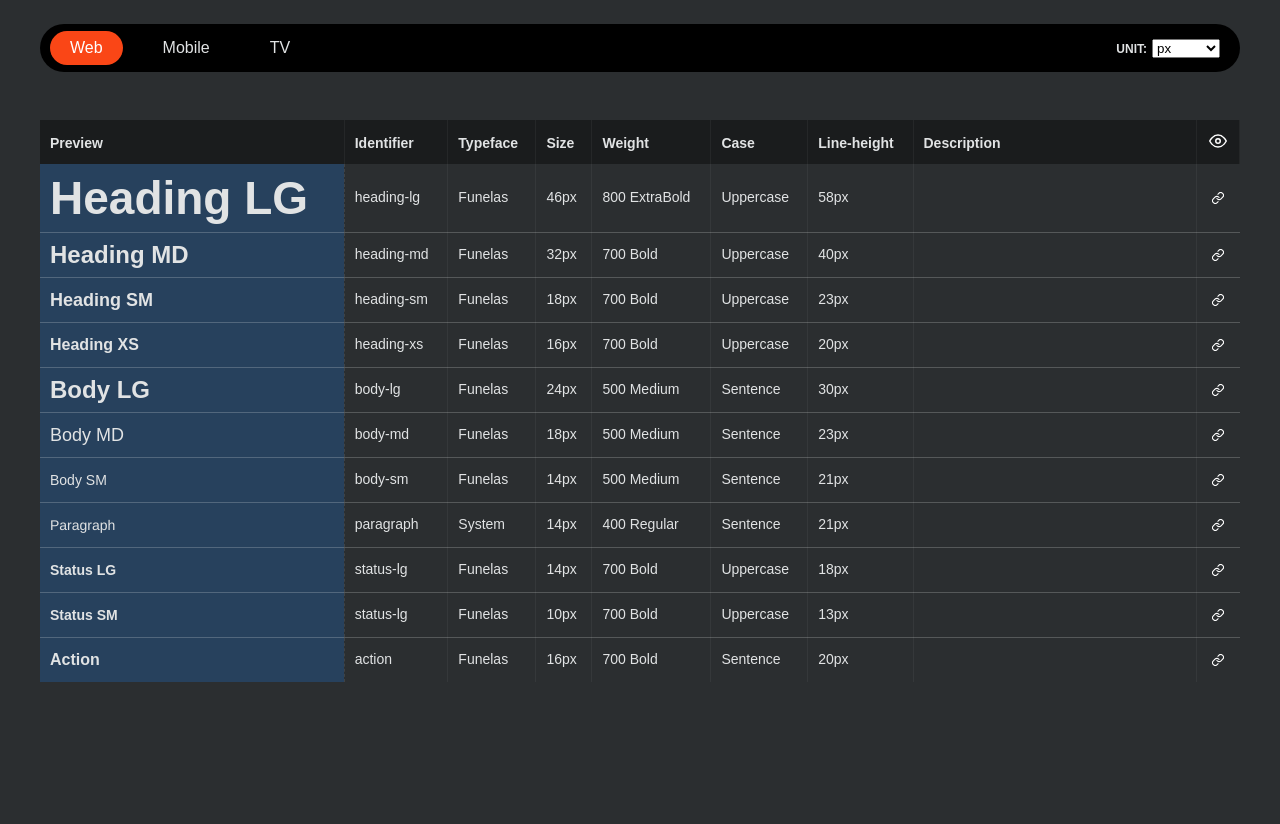
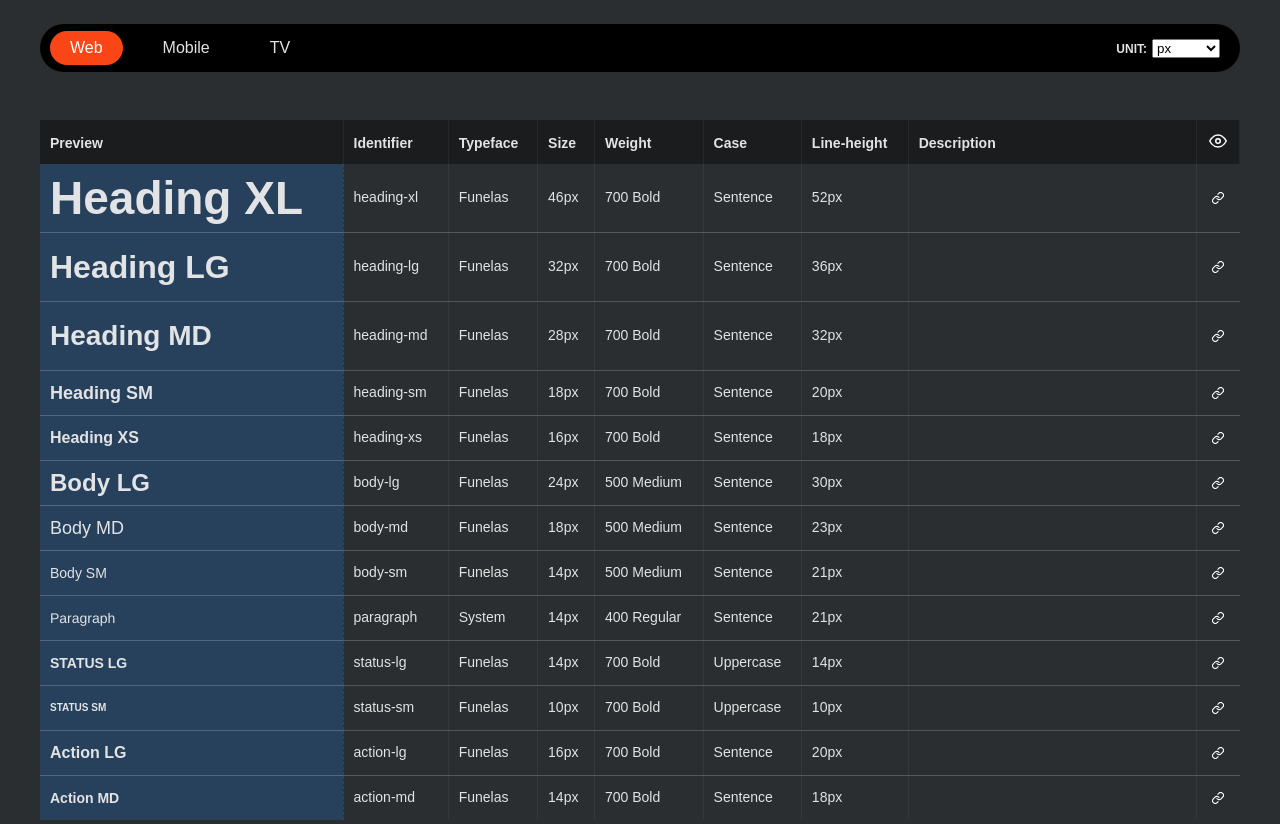
Before and after one commit to kamicrafted/typography_prototype, a Vue app: page /#/table in a window 1280 px wide. Built offline with nearby package versions, Linux system fonts and the light colour scheme; a web font is replaced by a local one.

Commit message:
updated type ramp

```diff
--- a/package.json
+++ b/package.json
@@ -9,6 +9,7 @@
   },
   "dependencies": {
     "core-js": "^2.6.5",
+    "gulp": "^4.0.2",
     "sass": "^1.20.1",
     "sass-loader": "^7.1.0",
     "vue": "^2.6.10",
--- a/src/assets/data/mobile-type.json
+++ b/src/assets/data/mobile-type.json
@@ -1,5 +1,16 @@
 {
   "typography": [
+    {
+      "title": "Heading XL",
+      "classname": "heading-xl",
+      "face": "Funelas",
+      "size": "28",
+      "weight": "700 Bold",
+      "case": "Sentence",
+      "lineheight": "32",
+      "description": "",
+      "img": ""
+    },
     {
       "title": "Heading LG",
       "classname": "heading-lg",
@@ -7,20 +18,20 @@
       "size": "24",
       "weight": "700 Bold",
       "case": "Sentence",
-      "lineheight": "30",
+      "lineheight": "27",
       "description": "",
-      "img": "http://client.kamicrafted.com/fubo/typescale/previews/mobile/heading-lg.jpg"
+      "img": ""
     },
     {
       "title": "Heading MD",
       "classname": "heading-md",
       "face": "Funelas",
       "size": "18",
-      "weight": "700 Bold, 500 Medium",
-      "case": "Uppercase",
-      "lineheight": "23",
+      "weight": "700 Bold",
+      "case": "Sentence",
+      "lineheight": "20",
       "description": "",
-      "img": "http://client.kamicrafted.com/fubo/typescale/previews/mobile/heading-md.jpg"
+      "img": ""
     },
     {
       "title": "Heading SM",
@@ -28,10 +39,10 @@
       "face": "Funelas",
       "size": "16",
       "weight": "700 Bold",
-      "case": "Sentence, Uppercase",
-      "lineheight": "20",
+      "case": "Sentence",
+      "lineheight": "18",
       "description": "",
-      "img": "http://client.kamicrafted.com/fubo/typescale/previews/mobile/heading-sm.jpg"
+      "img": ""
     },
     {
       "title": "Heading XS",
@@ -39,10 +50,10 @@
       "face": "Funelas",
       "size": "14",
       "weight": "700 Bold",
-      "case": "Sentence, Uppercase",
-      "lineheight": "18",
+      "case": "Sentence",
+      "lineheight": "16",
       "description": "",
-      "img": "http://client.kamicrafted.com/fubo/typescale/previews/mobile/heading-xs.jpg"
+      "img": ""
     },
     {
       "title": "Body LG",
@@ -53,7 +64,7 @@
       "case": "Sentence",
       "lineheight": "24",
       "description": "",
-      "img": "http://client.kamicrafted.com/fubo/typescale/previews/mobile/body-lg.jpg"
+      "img": ""
     },
     {
       "title": "Body MD",
@@ -64,7 +75,7 @@
       "case": "Sentence",
       "lineheight": "21",
       "description": "",
-      "img": "http://client.kamicrafted.com/fubo/typescale/previews/mobile/body-md.jpg"
+      "img": ""
     },
     {
       "title": "Body SM",
@@ -75,7 +86,7 @@
       "case": "Sentence",
       "lineheight": "15",
       "description": "",
-      "img": "http://client.kamicrafted.com/fubo/typescale/previews/mobile/body-sm.jpg"
+      "img": ""
     },
     {
       "title": "Paragraph",
@@ -86,29 +97,51 @@
       "case": "Sentence",
       "lineheight": "24",
       "description": "",
-      "img": "http://client.kamicrafted.com/fubo/typescale/previews/mobile/paragraph.jpg"
+      "img": ""
     },
     {
-      "title": "Status",
-      "classname": "status",
+      "title": "Status MD",
+      "classname": "status-md",
       "face": "Funelas",
       "size": "12",
       "weight": "700 Bold",
       "case": "Uppercase",
-      "lineheight": "15",
+      "lineheight": "12",
       "description": "",
-      "img": "http://client.kamicrafted.com/fubo/typescale/previews/mobile/status.jpg"
+      "img": ""
     },
     {
-      "title": "Action",
-      "classname": "action",
+      "title": "Status XS",
+      "classname": "status-xs",
+      "face": "Funelas",
+      "size": "8",
+      "weight": "700 Bold",
+      "case": "Uppercase",
+      "lineheight": "8",
+      "description": "",
+      "img": ""
+    },
+    {
+      "title": "Action LG",
+      "classname": "action-lg",
+      "face": "Funelas",
+      "size": "18",
+      "weight": "700 Bold",
+      "case": "Sentence",
+      "lineheight": "21",
+      "description": "",
+      "img": ""
+    },
+    {
+      "title": "Action MD",
+      "classname": "action-md",
       "face": "Funelas",
       "size": "16",
       "weight": "700 Bold",
       "case": "Sentence",
       "lineheight": "20",
       "description": "",
-      "img": "http://client.kamicrafted.com/fubo/typescale/previews/mobile/action.jpg"
+      "img": ""
     }
   ]
 }
--- a/src/assets/data/tv-type.json
+++ b/src/assets/data/tv-type.json
@@ -1,37 +1,48 @@
 {
   "typography": [
+    {
+      "title": "Heading XL",
+      "classname": "heading-xl",
+      "face": "Funelas",
+      "size": "100",
+      "weight": "800 ExtraBold",
+      "case": "Sentence",
+      "lineheight": "114",
+      "description": "",
+      "img": ""
+    },
     {
       "title": "Heading LG",
       "classname": "heading-lg",
       "face": "Funelas",
       "size": "72",
       "weight": "800 ExtraBold",
-      "case": "Sentence, Capital",
-      "lineheight": "90",
+      "case": "Sentence",
+      "lineheight": "82",
       "description": "",
-      "img": "http://client.kamicrafted.com/fubo/typescale/previews/tv/heading-lg.jpg"
+      "img": ""
     },
     {
       "title": "Heading MD",
       "classname": "heading-md",
       "face": "Funelas",
-      "size": "46",
+      "size": "60",
       "weight": "800 ExtraBold",
       "case": "Sentence",
-      "lineheight": "58",
+      "lineheight": "68",
       "description": "",
-      "img": "http://client.kamicrafted.com/fubo/typescale/previews/tv/heading-md.jpg"
+      "img": ""
     },
     {
       "title": "Heading SM",
       "classname": "heading-sm",
       "face": "Funelas",
-      "size": "32",
-      "weight": "500 Medium, 800 ExtraBold",
-      "case": "Sentence, Uppercase",
-      "lineheight": "40",
+      "size": "46",
+      "weight": "800 ExtraBold",
+      "case": "Sentence",
+      "lineheight": "52",
       "description": "",
-      "img": "http://client.kamicrafted.com/fubo/typescale/previews/tv/heading-sm.jpg"
+      "img": ""
     },
     {
       "title": "Heading XS",
@@ -39,10 +50,10 @@
       "face": "Funelas",
       "size": "28",
       "weight": "800 ExtraBold",
-      "case": "Sentence, Uppercase",
-      "lineheight": "35",
+      "case": "Sentence",
+      "lineheight": "32",
       "description": "",
-      "img": "http://client.kamicrafted.com/fubo/typescale/previews/tv/heading-xs.jpg"
+      "img": ""
     },
     {
       "title": "Body LG",
@@ -53,7 +64,7 @@
       "case": "Sentence",
       "lineheight": "48",
       "description": "",
-      "img": "http://client.kamicrafted.com/fubo/typescale/previews/tv/body-lg.jpg"
+      "img": ""
     },
     {
       "title": "Body MD",
@@ -61,10 +72,10 @@
       "face": "Funelas",
       "size": "28",
       "weight": "500 Medium",
-      "case": "Sentence, Capital",
+      "case": "Sentence",
       "lineheight": "42",
       "description": "",
-      "img": "http://client.kamicrafted.com/fubo/typescale/previews/tv/body-md.jpg"
+      "img": ""
     },
     {
       "title": "Body SM",
@@ -72,32 +83,54 @@
       "face": "Funelas",
       "size": "24",
       "weight": "500 Medium",
-      "case": "Sentence, Capital",
+      "case": "Sentence",
       "lineheight": "30",
       "description": "",
-      "img": "http://client.kamicrafted.com/fubo/typescale/previews/tv/body-sm.jpg"
+      "img": ""
+    },
+    {
+      "title": "Body XS",
+      "classname": "body-xs",
+      "face": "Funelas",
+      "size": "18",
+      "weight": "500 Medium",
+      "case": "Sentence",
+      "lineheight": "27",
+      "description": "",
+      "img": ""
     },
     {
       "title": "Paragraph",
       "classname": "paragraph",
       "face": "System",
-      "size": "28",
+      "size": "24",
       "weight": "400 Regular",
       "case": "Sentence",
-      "lineheight": "42",
+      "lineheight": "36",
       "description": "",
-      "img": "http://client.kamicrafted.com/fubo/typescale/previews/tv/paragraph.jpg"
+      "img": ""
     },
     {
-      "title": "Status",
+      "title": "Status LG",
       "classname": "status-lg",
       "face": "Funelas",
       "size": "24",
       "weight": "800 ExtraBold",
       "case": "Uppercase",
-      "lineheight": "30",
+      "lineheight": "24",
       "description": "",
-      "img": "http://client.kamicrafted.com/fubo/typescale/previews/tv/status.jpg"
+      "img": ""
+    },
+    {
+      "title": "Status SM",
+      "classname": "status-sm",
+      "face": "Funelas",
+      "size": "16",
+      "weight": "800 ExtraBold",
+      "case": "Uppercase",
+      "lineheight": "16",
+      "description": "",
+      "img": ""
     },
     {
       "title": "Action",
@@ -108,7 +141,7 @@
       "case": "Sentence",
       "lineheight": "40",
       "description": "",
-      "img": "http://client.kamicrafted.com/fubo/typescale/previews/tv/action.jpg"
+      "img": ""
     }
   ]
 }
--- a/src/assets/data/web-type.json
+++ b/src/assets/data/web-type.json
@@ -1,26 +1,37 @@
 {
   "typography": [
+    {
+      "title": "Heading XL",
+      "classname": "heading-xl",
+      "face": "Funelas",
+      "size": "46",
+      "weight": "700 Bold",
+      "case": "Sentence",
+      "lineheight": "52",
+      "description": "",
+      "img": ""
+    },
     {
       "title": "Heading LG",
       "classname": "heading-lg",
       "face": "Funelas",
-      "size": "46",
-      "weight": "800 ExtraBold",
-      "case": "Uppercase",
-      "lineheight": "58",
+      "size": "32",
+      "weight": "700 Bold",
+      "case": "Sentence",
+      "lineheight": "36",
       "description": "",
-      "img": "http://client.kamicrafted.com/fubo/typescale/previews/web/heading-lg.jpg"
+      "img": ""
     },
     {
       "title": "Heading MD",
       "classname": "heading-md",
       "face": "Funelas",
-      "size": "32",
+      "size": "28",
       "weight": "700 Bold",
-      "case": "Uppercase",
-      "lineheight": "40",
+      "case": "Sentence",
+      "lineheight": "32",
       "description": "",
-      "img": "http://client.kamicrafted.com/fubo/typescale/previews/web/heading-md.jpg"
+      "img": ""
     },
     {
       "title": "Heading SM",
@@ -28,10 +39,10 @@
       "face": "Funelas",
       "size": "18",
       "weight": "700 Bold",
-      "case": "Uppercase",
-      "lineheight": "23",
+      "case": "Sentence",
+      "lineheight": "20",
       "description": "",
-      "img": "http://client.kamicrafted.com/fubo/typescale/previews/web/heading-sm.jpg"
+      "img": ""
     },
     {
       "title": "Heading XS",
@@ -39,10 +50,10 @@
       "face": "Funelas",
       "size": "16",
       "weight": "700 Bold",
-      "case": "Uppercase",
-      "lineheight": "20",
+      "case": "Sentence",
+      "lineheight": "18",
       "description": "",
-      "img": "http://client.kamicrafted.com/fubo/typescale/previews/web/heading-xs.jpg"
+      "img": ""
     },
     {
       "title": "Body LG",
@@ -53,7 +64,7 @@
       "case": "Sentence",
       "lineheight": "30",
       "description": "",
-      "img": "http://client.kamicrafted.com/fubo/typescale/previews/web/body-lg.jpg"
+      "img": ""
     },
     {
       "title": "Body MD",
@@ -64,7 +75,7 @@
       "case": "Sentence",
       "lineheight": "23",
       "description": "",
-      "img": "http://client.kamicrafted.com/fubo/typescale/previews/web/body-md.jpg"
+      "img": ""
     },
     {
       "title": "Body SM",
@@ -75,7 +86,7 @@
       "case": "Sentence",
       "lineheight": "21",
       "description": "",
-      "img": "http://client.kamicrafted.com/fubo/typescale/previews/web/body-sm.jpg"
+      "img": ""
     },
     {
       "title": "Paragraph",
@@ -86,7 +97,7 @@
       "case": "Sentence",
       "lineheight": "21",
       "description": "",
-      "img": "http://client.kamicrafted.com/fubo/typescale/previews/web/paragraph.jpg"
+      "img": ""
     },
     {
       "title": "Status LG",
@@ -95,31 +106,42 @@
       "size": "14",
       "weight": "700 Bold",
       "case": "Uppercase",
-      "lineheight": "18",
+      "lineheight": "14",
       "description": "",
-      "img": "http://client.kamicrafted.com/fubo/typescale/previews/web/status.jpg"
+      "img": "h"
     },
     {
       "title": "Status SM",
-      "classname": "status-lg",
+      "classname": "status-sm",
       "face": "Funelas",
       "size": "10",
       "weight": "700 Bold",
       "case": "Uppercase",
-      "lineheight": "13",
+      "lineheight": "10",
       "description": "",
-      "img": "http://client.kamicrafted.com/fubo/typescale/previews/web/status-sm.jpg"
+      "img": ""
     },
     {
-      "title": "Action",
-      "classname": "action",
+      "title": "Action LG",
+      "classname": "action-lg",
       "face": "Funelas",
       "size": "16",
       "weight": "700 Bold",
       "case": "Sentence",
       "lineheight": "20",
       "description": "",
-      "img": "http://client.kamicrafted.com/fubo/typescale/previews/web/action.jpg"
+      "img": ""
+    },
+    {
+      "title": "Action MD",
+      "classname": "action-md",
+      "face": "Funelas",
+      "size": "14",
+      "weight": "700 Bold",
+      "case": "Sentence",
+      "lineheight": "18",
+      "description": "",
+      "img": ""
     }
   ]
 }
--- a/src/styles/typography.scss
+++ b/src/styles/typography.scss
@@ -97,8 +97,16 @@ Type Scale w/ rhythm
   @include vertical-rhythm(3.5rem, 1, 1);
 }
 
+.font60 {
+  @include vertical-rhythm(3.75rem, 1, 1);
+}
+
 .font72 {
   @include vertical-rhythm(4.5rem, 1, 1);
+}
+
+.font100 {
+  @include vertical-rhythm(6.25rem, 1, 1);
 }
 
 p + p {
@@ -108,13 +116,19 @@ p + p {
 /* ========================================================
 Element Styles - Web
 ======================================================== */
+.web-heading-xl {
+  @extend .font46;
+  font-weight: 700;
+}
+
+
 .web-heading-lg {
-  @extend .font46;
-  font-weight: 800;
+  @extend .font32;
+  font-weight: 700;
 }
 
 .web-heading-md {
-  @extend .font24;
+  @extend .font28;
   font-weight: 700;
 }
 
@@ -152,29 +166,36 @@ Element Styles - Web
 .web-status-lg {
   @extend .font14;
   font-weight: 700;
+  text-transform: uppercase;
 }
 
 .web-status-sm {
   @extend .font10;
   font-weight: 700;
+  text-transform: uppercase;
 }
 
 .web-action-lg {
-  @extend .font18;
+  @extend .font16;
   font-weight: 700;
 }
 
-.web-action {
-  @extend .font16;
+.web-action-md {
+  @extend .font14;
   font-weight: 700;
 }
 
 /* ========================================================
 Element Styles - Mobile
 ======================================================== */
+.mobile-heading-xl {
+  @extend .font28;
+  font-weight: 700;
+}
+
 .mobile-heading-lg {
   @extend .font24;
-  font-weight: 800;
+  font-weight: 700;
 }
 
 .mobile-heading-md {
@@ -213,46 +234,53 @@ Element Styles - Mobile
   font-weight: 400;
 }
 
-.mobile-status {
+.mobile-status-md {
   @extend .font12;
+  font-weight: 700;
+  text-transform: uppercase;
+}
+
+.mobile-status-xs {
+  @extend .font8;
+  font-weight: 700;
+  text-transform: uppercase;
+}
+
+.mobile-action-lg {
+  @extend .font18;
   font-weight: 700;
 }
 
-.mobile-action-lg {
+.mobile-action-md {
   @extend .font16;
-  font-weight: 700;
-}
-
-.mobile-action {
-  @extend .font14;
   font-weight: 700;
 }
 
 /* ========================================================
 Element Styles - TV
 ======================================================== */
+.tv-heading-xl {
+  @extend .font100;
+  font-weight: 800;
+}
+
 .tv-heading-lg {
   @extend .font72;
   font-weight: 800;
 }
 
 .tv-heading-md {
-  @extend .font46;
+  @extend .font60;
   font-weight: 800;
 }
 
 .tv-heading-sm {
-  @extend .font32;
+  @extend .font46;
   font-weight: 800;
 }
 
 .tv-heading-xs {
   @extend .font28;
-  font-weight: 800;
-}
-
-.tv-heading-xxs {
-  @extend .font18;
   font-weight: 800;
 }
 
@@ -277,29 +305,21 @@ Element Styles - TV
 }
 
 .tv-paragraph {
-  @extend .font28;
+  @extend .font24;
   font-family: 'SF UI Text', helvetica, arial, sans-serif;
   font-weight: 400;
-}
-
-.tv-navigation {
-  @extend .font32;
-  font-weight: 800;
 }
 
 .tv-status-lg {
   @extend .font24;
   font-weight: 800;
-}
-
-.tv-status-md {
-  @extend .font18;
-  font-weight: 800;
+  text-transform: uppercase;
 }
 
 .tv-status-sm {
   @extend .font16;
   font-weight: 800;
+  text-transform: uppercase;
 }
 
 .tv-action {
```
Also changed, not shown: 1 other file (tests, documents, lock files or other folders).
